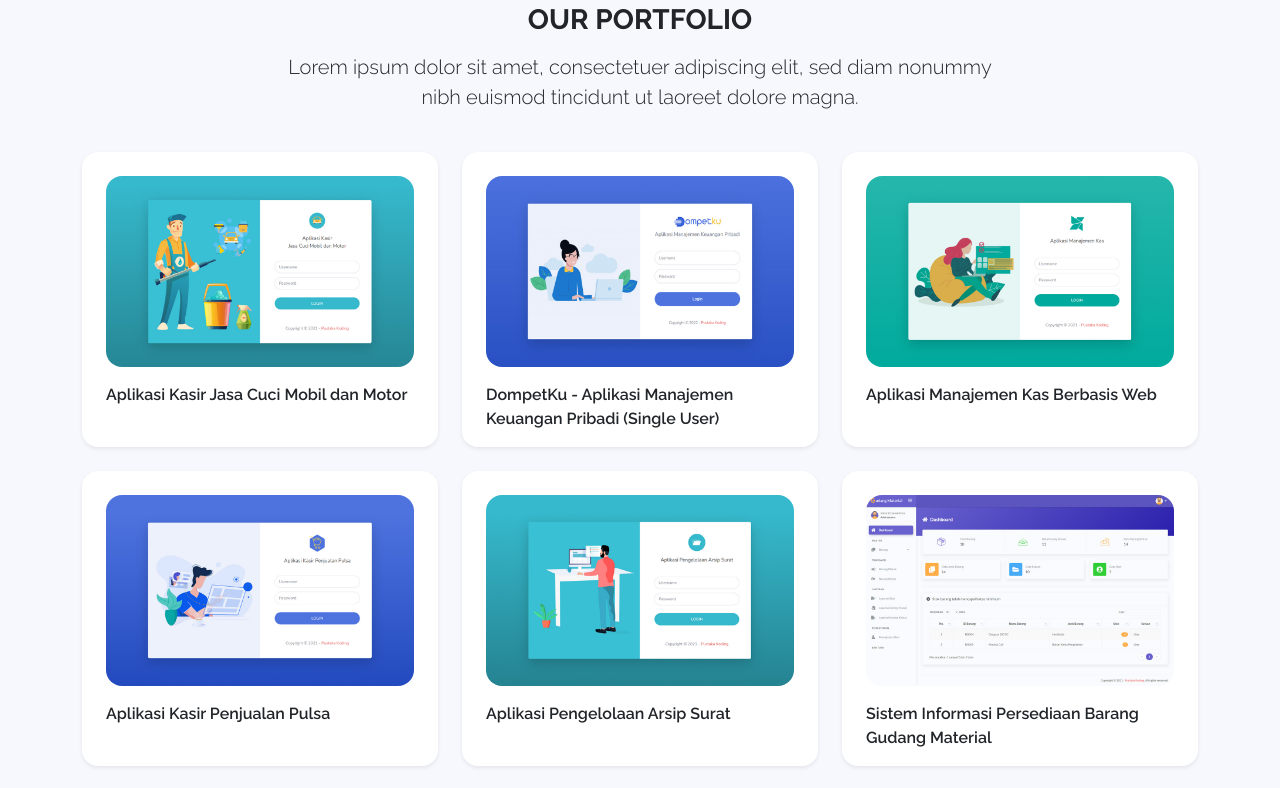
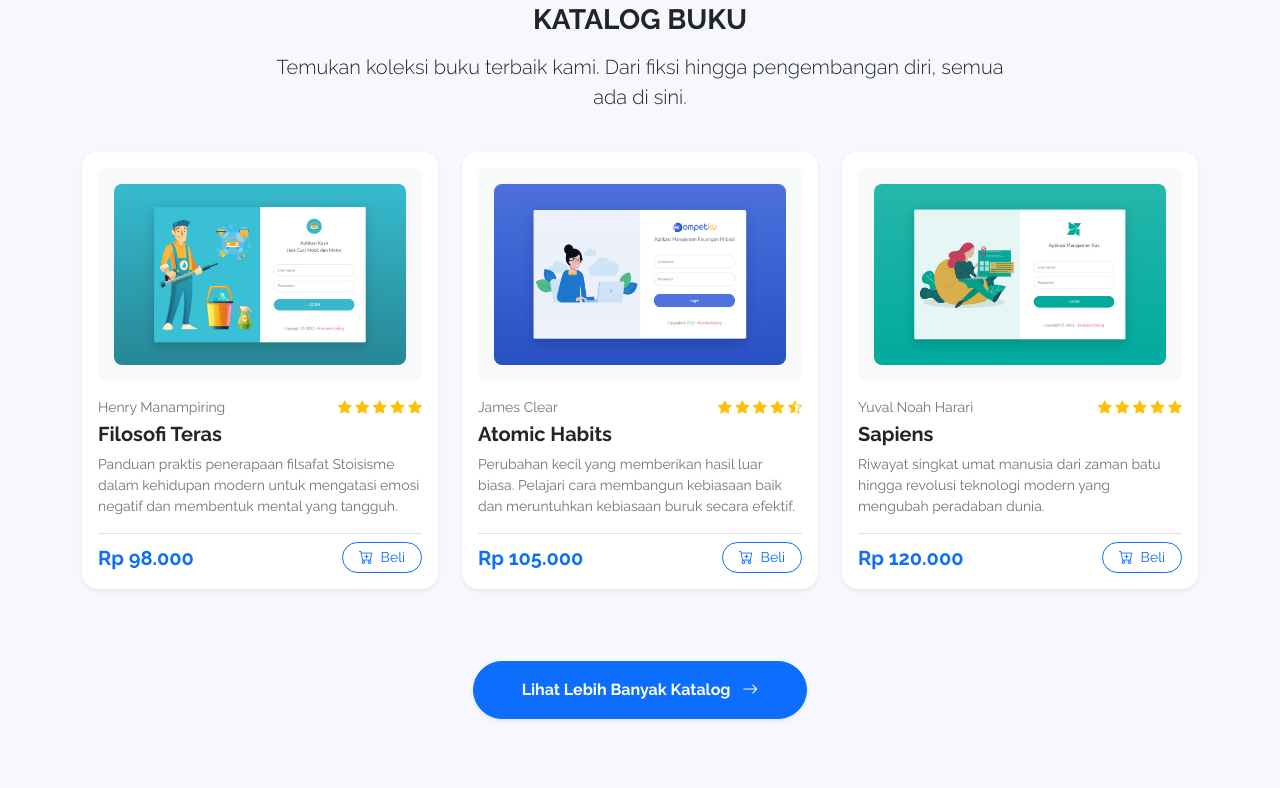
Before and after one commit to AsanZFrah/Project-TokoBuku, a plain HTML site: page index.html in a window 1280 px wide. Shown: the part 1853-2641 px from the top of the page. Drawn offline with nearby package versions, Linux system fonts and the light colour scheme.

Commit message:
nggantibagianportofoliojadikatalogbuku

```diff
--- a/index.html
+++ b/index.html
@@ -167,90 +167,156 @@
             </div>
         </div>
 
-        <!-- Portfolio -->
-        <div id="portfolio" class="container text-center py-5">
+<!-- Katalog Buku -->
+        <div id="katalog" class="container text-center py-5">
             <div class="row">
                 <div class="col-lg-8 mx-auto">
-                    <h3 class="fw-bold lh-2 mb-3">OUR PORTFOLIO</h3>
-                    <p class="lead">Lorem ipsum dolor sit amet, consectetuer adipiscing elit, sed diam nonummy nibh euismod tincidunt ut laoreet dolore magna.</p>
+                    <h3 class="fw-bold lh-2 mb-3">KATALOG BUKU</h3>
+                    <p class="lead">Temukan koleksi buku terbaik kami. Dari fiksi hingga pengembangan diri, semua ada di sini.</p>
                 </div>
             </div>
 
-            <div class="row text-start py-4">
-                <div class="col-lg-4 mb-4">
-                    <div class="card h-100 border-0 rounded-4 shadow-sm">
-                        <div class="card-body p-4 pb-0">
-                            <div class="mb-3">
-                                <a href="https://pustakakoding.com/project-php-detail-aplikasi-kasir-jasa-cuci-mobil-dan-motor" target="_blank">
-                                    <img src="assets/img/portfolio/pustakakoding-aplikasi-kasir-jasa-cuci-mobil-dan-motor.jpg" alt="Portfolio" class="card-img-top img-fluid rounded-4">
+            <div class="row justify-content-center py-4 text-start">
+                <!-- Buku 1 -->
+                <div class="col-lg-4 col-md-6 mb-4">
+                    <div class="card h-100 border-0 rounded-4 shadow-sm p-3 transition-hover">
+                        <div class="card-body d-flex flex-column p-0">
+                            <!-- Cover Buku -->
+                            <div class="mb-3 text-center bg-light rounded-3 p-3">
+                                <a href="#">
+                                    <img src="assets/img/portfolio/pustakakoding-aplikasi-kasir-jasa-cuci-mobil-dan-motor.jpg" alt="Filosofi Teras" class="img-fluid rounded-3" style="max-height: 240px; object-fit: contain;">
                                 </a>
                             </div>
-                            <p class="fw-semibold">Aplikasi Kasir Jasa Cuci Mobil dan Motor</p>
+
+                            <!-- Penulis & Rating -->
+                            <div class="d-flex justify-content-between align-items-center mb-1">
+                                <small class="text-muted">Henry Manampiring</small>
+                                <div class="text-warning small">
+                                    <i class="bi bi-star-fill"></i>
+                                    <i class="bi bi-star-fill"></i>
+                                    <i class="bi bi-star-fill"></i>
+                                    <i class="bi bi-star-fill"></i>
+                                    <i class="bi bi-star-fill"></i>
+                                </div>
+                            </div>
+
+                            <!-- Judul Buku -->
+                            <h5 class="fw-bold mb-2">Filosofi Teras</h5>
+
+                            <!-- Deskripsi Singkat -->
+                            <p class="text-secondary small mb-3 flex-grow-1">
+                                Panduan praktis penerapaan filsafat Stoisisme dalam kehidupan modern untuk mengatasi emosi negatif dan membentuk mental yang tangguh.
+                            </p>
+
+                            <!-- Harga & Tombol Beli -->
+                            <div class="d-flex justify-content-between align-items-center pt-2 border-top">
+                                <span class="text-primary fw-bold fs-5">Rp 98.000</span>
+                                <a href="#" class="btn btn-outline-primary btn-sm rounded-pill px-3">
+                                    <i class="bi bi-cart-plus me-1"></i> Beli
+                                </a>
+                            </div>
                         </div>
                     </div>
                 </div>
-                <div class="col-lg-4 mb-4">
-                    <div class="card h-100 border-0 rounded-4 shadow-sm">
-                        <div class="card-body p-4 pb-0">
-                            <div class="mb-3">
-                                <a href="https://pustakakoding.com/project-php-detail-aplikasi-manajemen-keuangan-pribadi-single-user" target="_blank">
-                                    <img src="assets/img/portfolio/pustakakoding-aplikasi-manajemen-keuangan-pribadi-single-user.jpg" alt="Portfolio" class="card-img-top img-fluid rounded-4">
+
+                <!-- Buku 2 -->
+                <div class="col-lg-4 col-md-6 mb-4">
+                    <div class="card h-100 border-0 rounded-4 shadow-sm p-3 transition-hover">
+                        <div class="card-body d-flex flex-column p-0">
+                            <!-- Cover Buku -->
+                            <div class="mb-3 text-center bg-light rounded-3 p-3">
+                                <a href="#">
+                                    <img src="assets/img/portfolio/pustakakoding-aplikasi-manajemen-keuangan-pribadi-single-user.jpg" alt="Atomic Habits" class="img-fluid rounded-3" style="max-height: 240px; object-fit: contain;">
                                 </a>
                             </div>
-                            <p class="fw-semibold">DompetKu - Aplikasi Manajemen Keuangan Pribadi (Single User)</p>
+
+                            <!-- Penulis & Rating -->
+                            <div class="d-flex justify-content-between align-items-center mb-1">
+                                <small class="text-muted">James Clear</small>
+                                <div class="text-warning small">
+                                    <i class="bi bi-star-fill"></i>
+                                    <i class="bi bi-star-fill"></i>
+                                    <i class="bi bi-star-fill"></i>
+                                    <i class="bi bi-star-fill"></i>
+                                    <i class="bi bi-star-half"></i>
+                                </div>
+                            </div>
+
+                            <!-- Judul Buku -->
+                            <h5 class="fw-bold mb-2">Atomic Habits</h5>
+
+                            <!-- Deskripsi Singkat -->
+                            <p class="text-secondary small mb-3 flex-grow-1">
+                                Perubahan kecil yang memberikan hasil luar biasa. Pelajari cara membangun kebiasaan baik dan meruntuhkan kebiasaan buruk secara efektif.
+                            </p>
+
+                            <!-- Harga & Tombol Beli -->
+                            <div class="d-flex justify-content-between align-items-center pt-2 border-top">
+                                <span class="text-primary fw-bold fs-5">Rp 105.000</span>
+                                <a href="#" class="btn btn-outline-primary btn-sm rounded-pill px-3">
+                                    <i class="bi bi-cart-plus me-1"></i> Beli
+                                </a>
+                            </div>
                         </div>
                     </div>
                 </div>
-                <div class="col-lg-4 mb-4">
-                    <div class="card h-100 border-0 rounded-4 shadow-sm">
-                        <div class="card-body p-4 pb-0">
-                            <div class="mb-3">
-                                <a href="https://pustakakoding.com/project-php-detail-aplikasi-manajemen-kas-berbasis-web" target="_blank">
-                                    <img src="assets/img/portfolio/pustakakoding-aplikasi-manajemen-kas-berbasis-web.jpg" alt="Portfolio" class="card-img-top img-fluid rounded-4">
+
+                <!-- Buku 3 -->
+                <div class="col-lg-4 col-md-6 mb-4">
+                    <div class="card h-100 border-0 rounded-4 shadow-sm p-3 transition-hover">
+                        <div class="card-body d-flex flex-column p-0">
+                            <!-- Cover Buku -->
+                            <div class="mb-3 text-center bg-light rounded-3 p-3">
+                                <a href="#">
+                                    <img src="assets/img/portfolio/pustakakoding-aplikasi-manajemen-kas-berbasis-web.jpg" alt="Sapiens" class="img-fluid rounded-3" style="max-height: 240px; object-fit: contain;">
                                 </a>
                             </div>
-                            <p class="fw-semibold">Aplikasi Manajemen Kas Berbasis Web</p>
-                        </div>
-                    </div>
-                </div>
-                <div class="col-lg-4 mb-4">
-                    <div class="card h-100 border-0 rounded-4 shadow-sm">
-                        <div class="card-body p-4 pb-0">
-                            <div class="mb-3">
-                                <a href="https://pustakakoding.com/project-php-detail-aplikasi-kasir-penjualan-pulsa" target="_blank">
-                                    <img src="assets/img/portfolio/pustakakoding-aplikasi-kasir-penjualan-pulsa.jpg" alt="Portfolio" class="card-img-top img-fluid rounded-4">
+
+                            <!-- Penulis & Rating -->
+                            <div class="d-flex justify-content-between align-items-center mb-1">
+                                <small class="text-muted">Yuval Noah Harari</small>
+                                <div class="text-warning small">
+                                    <i class="bi bi-star-fill"></i>
+                                    <i class="bi bi-star-fill"></i>
+                                    <i class="bi bi-star-fill"></i>
+                                    <i class="bi bi-star-fill"></i>
+                                    <i class="bi bi-star-fill"></i>
+                                </div>
+                            </div>
+
+                            <!-- Judul Buku -->
+                            <h5 class="fw-bold mb-2">Sapiens</h5>
+
+                            <!-- Deskripsi Singkat -->
+                            <p class="text-secondary small mb-3 flex-grow-1">
+                                Riwayat singkat umat manusia dari zaman batu hingga revolusi teknologi modern yang mengubah peradaban dunia.
+                            </p>
+
+                            <!-- Harga & Tombol Beli -->
+                            <div class="d-flex justify-content-between align-items-center pt-2 border-top">
+                                <span class="text-primary fw-bold fs-5">Rp 120.000</span>
+                                <a href="#" class="btn btn-outline-primary btn-sm rounded-pill px-3">
+                                    <i class="bi bi-cart-plus me-1"></i> Beli
                                 </a>
                             </div>
-                            <p class="fw-semibold">Aplikasi Kasir Penjualan Pulsa</p>
-                        </div>
-                    </div>
-                </div>
-                <div class="col-lg-4 mb-4">
-                    <div class="card h-100 border-0 rounded-4 shadow-sm">
-                        <div class="card-body p-4 pb-0">
-                            <div class="mb-3">
-                                <a href="https://pustakakoding.com/project-php-detail-aplikasi-pengelolaan-arsip-surat" target="_blank">
-                                    <img src="assets/img/portfolio/pustakakoding-aplikasi-pengelolaan-arsip-surat.jpg" alt="Portfolio" class="card-img-top img-fluid rounded-4">
-                                </a>
-                            </div>
-                            <p class="fw-semibold">Aplikasi Pengelolaan Arsip Surat</p>
-                        </div>
-                    </div>
-                </div>
-                <div class="col-lg-4 mb-4">
-                    <div class="card h-100 border-0 rounded-4 shadow-sm">
-                        <div class="card-body p-4 pb-0">
-                            <div class="mb-3">
-                                <a href="https://pustakakoding.com/project-php-detail-sistem-informasi-persediaan-barang-gudang-material" target="_blank">
-                                    <img src="assets/img/portfolio/pustakakoding-sistem-informasi-persediaan-barang-gudang-material.jpg" alt="Portfolio" class="card-img-top img-fluid rounded-4">
-                                </a>
-                            </div>
-                            <p class="fw-semibold">Sistem Informasi Persediaan Barang Gudang Material</p>
                         </div>
                     </div>
                 </div>
             </div>
+
+            <!-- Tombol Cek Lebih Banyak Katalog -->
+            <div class="row mt-4">
+                <div class="col-12 text-center">
+                    <a href="#" class="btn btn-primary rounded-pill px-5 py-3 fw-bold shadow-sm">
+                        Lihat Lebih Banyak Katalog <i class="bi bi-arrow-right ms-2"></i>
+                    </a>
+                </div>
+            </div>
+
         </div>
+
+
+
 
         <!-- Contact -->
         <div id="contact" class="container text-center pt-4 pb-5">
@@ -319,11 +385,9 @@
         <div class="container">
             <div class="d-flex flex-column flex-md-row align-items-center align-items-md-left text-body">
                 <div class="copyright text-center mb-2 mb-md-0">
-                    &copy; 2022 - <a href="https://pustakakoding.com/" target="_blank" class="fw-bolder">Pustaka Koding</a>. All rights reserved.
+                    &copy; 2026 - <a href="" target="_blank" class="fw-bolder">Kelompok Toko Buku</a>. All rights reserved.
                 </div>
-                <div class="link ms-md-auto">
-                    <a href="https://pustakakoding.com/" target="_blank">Terms & Conditions</a>
-                </div>
+
             </div>
         </div>
     </footer>
```
